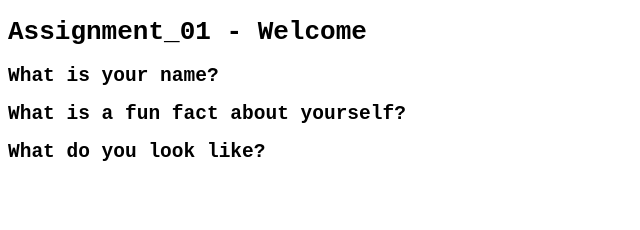
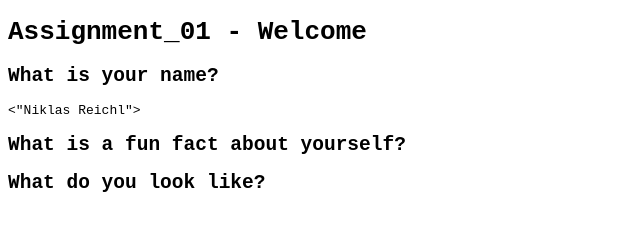
Before and after one commit to webprogplus/assignment-01-NiklasReichl, a plain HTML site: page index.html in a window 1280 px wide. Shown: the whole page, without its empty margins (0-640 px from the left). Drawn offline with Linux system fonts and the light colour scheme.

Commit message:
Update index.html

```diff
--- a/index.html
+++ b/index.html
@@ -10,7 +10,7 @@
 
     <h2>What is your name?</h2>
     <p>
-      <!-- TODO(you): Enter your answer here -->
+      <"Niklas Reichl">
     </p>
 
     <h2>What is a fun fact about yourself?</h2>
```
